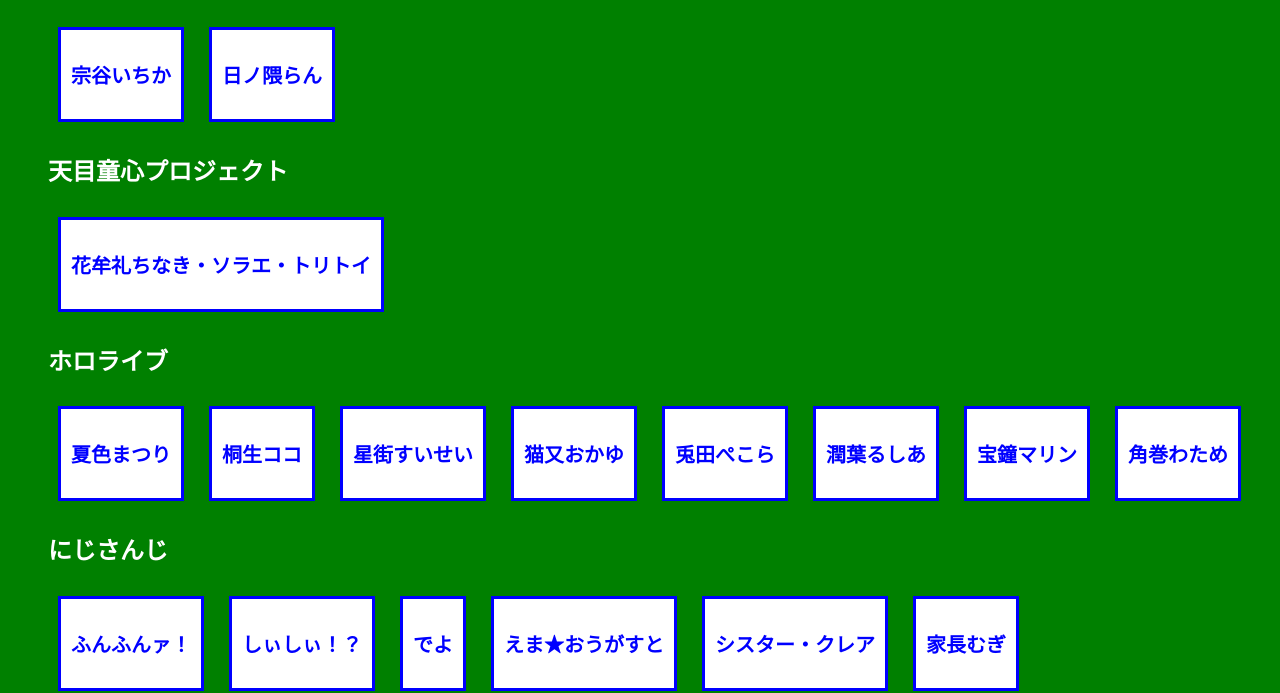
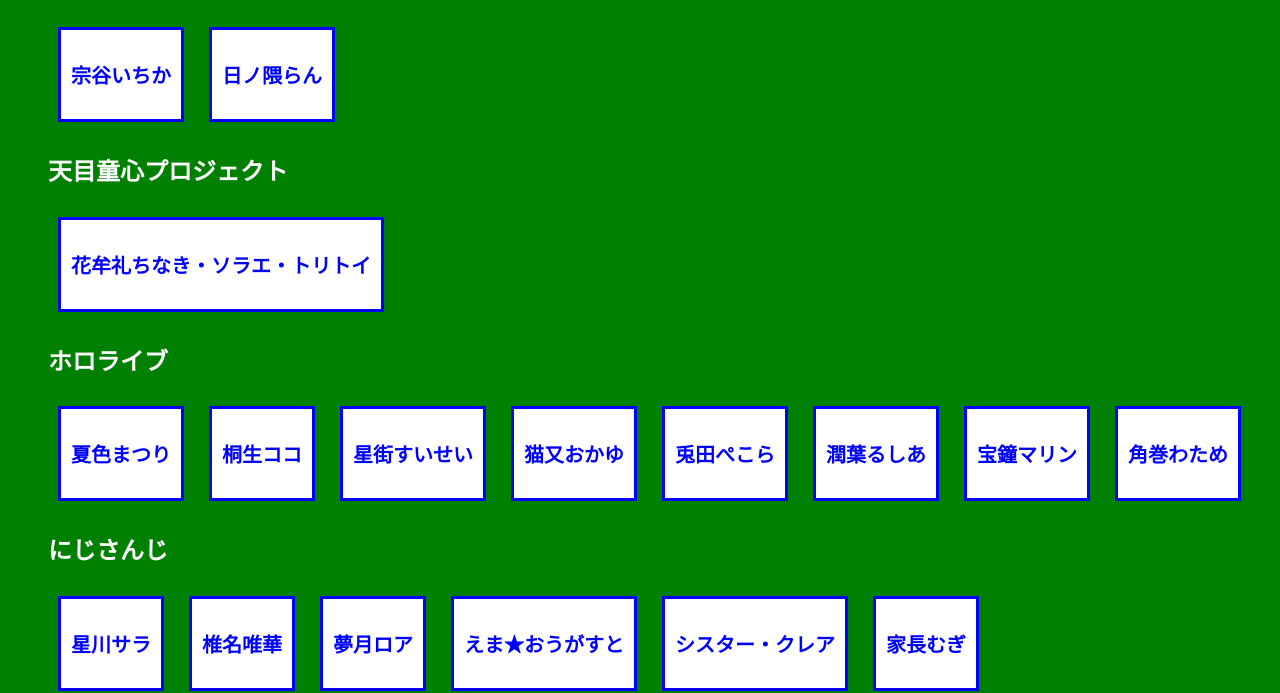
Before and after one commit to K0baya5h1/K0baya5h1.github.io, a plain HTML site: page vtuber.html in a window 1280 px wide. Shown: the part 127-820 px from the top of the page. Drawn offline with nearby package versions, Linux system fonts and the light colour scheme.

Commit message:
V名前修正

```diff
--- a/vtuber.html
+++ b/vtuber.html
@@ -72,17 +72,17 @@
         <h2>にじさんじ</h2>
         <a href="https://www.youtube.com/channel/UC9V3Y3_uzU5e-usObb6IE1w">
           <li>
-            <p>ふんふんァ！</p>
+            <p>星川サラ</p>
           </li>
         </a>
         <a href="https://www.youtube.com/channel/UC_4tXjqecqox5Uc05ncxpxg">
           <li>
-            <p>しぃしぃ！？</p>
+            <p>椎名唯華</p>
           </li>
         </a>
         <a href="https://www.youtube.com/channel/UCCVwhI5trmaSxfcze_Ovzfw">
           <li>
-            <p>でよ</p>
+            <p>夢月ロア</p>
           </li>
         </a>
         <a href="https://www.youtube.com/channel/UCl1oLKcAq93p-pwKfDGhiYQ">
```
